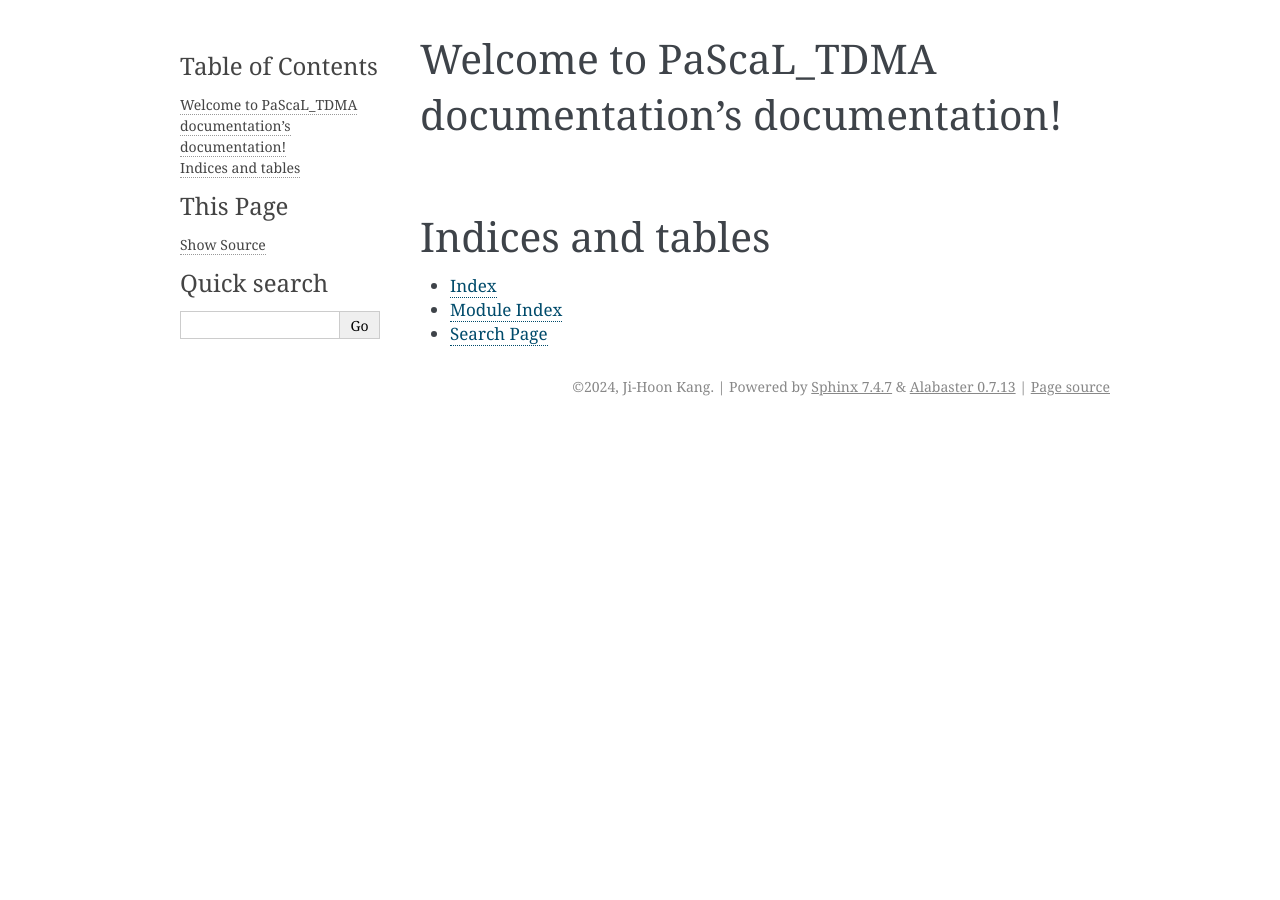
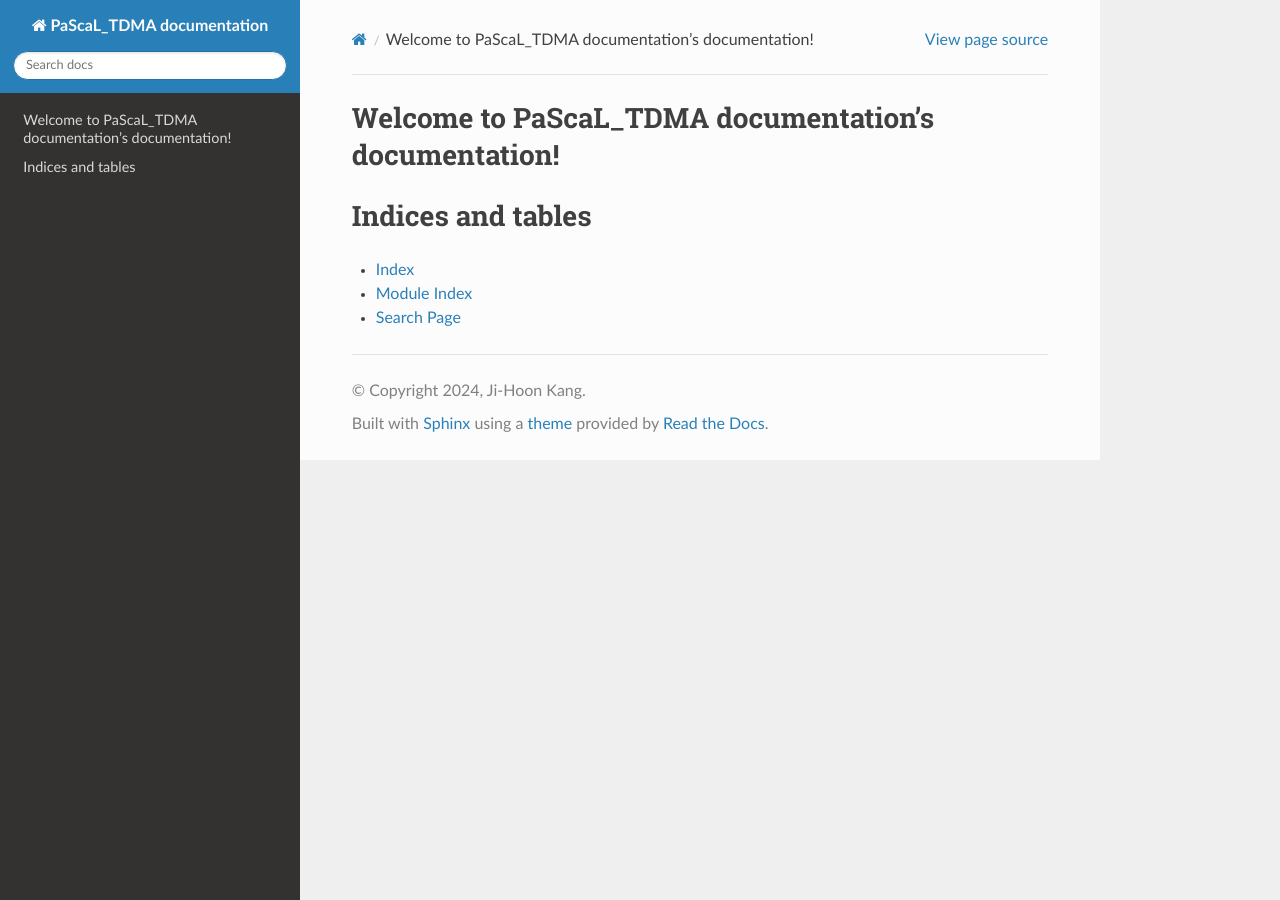
Before and after one commit to xccels/pascaltdma, a Sphinx documentation site: the page built from source/index.rst, in a window 1280 px wide. Built offline with Sphinx 7.4.7 and the Read the Docs theme 2.0.0, drawn with Linux system fonts in a browser that asks for light colours.

Commit message:
exercise

```diff
--- a/source/conf.py
+++ b/source/conf.py
@@ -14,7 +14,7 @@
 # -- General configuration ---------------------------------------------------
 # https://www.sphinx-doc.org/en/master/usage/configuration.html#general-configuration
 
-extensions = []
+extensions = ['sphinx_rtd_theme']
 
 templates_path = ['_templates']
 exclude_patterns = []
@@ -24,5 +24,7 @@
 # -- Options for HTML output -------------------------------------------------
 # https://www.sphinx-doc.org/en/master/usage/configuration.html#options-for-html-output
 
-html_theme = 'alabaster'
+html_theme = 'sphinx_rtd_theme'
+html_theme_path = ['_themes',]
+
 html_static_path = ['_static']
```
Also changed, not shown: 1 other file.
